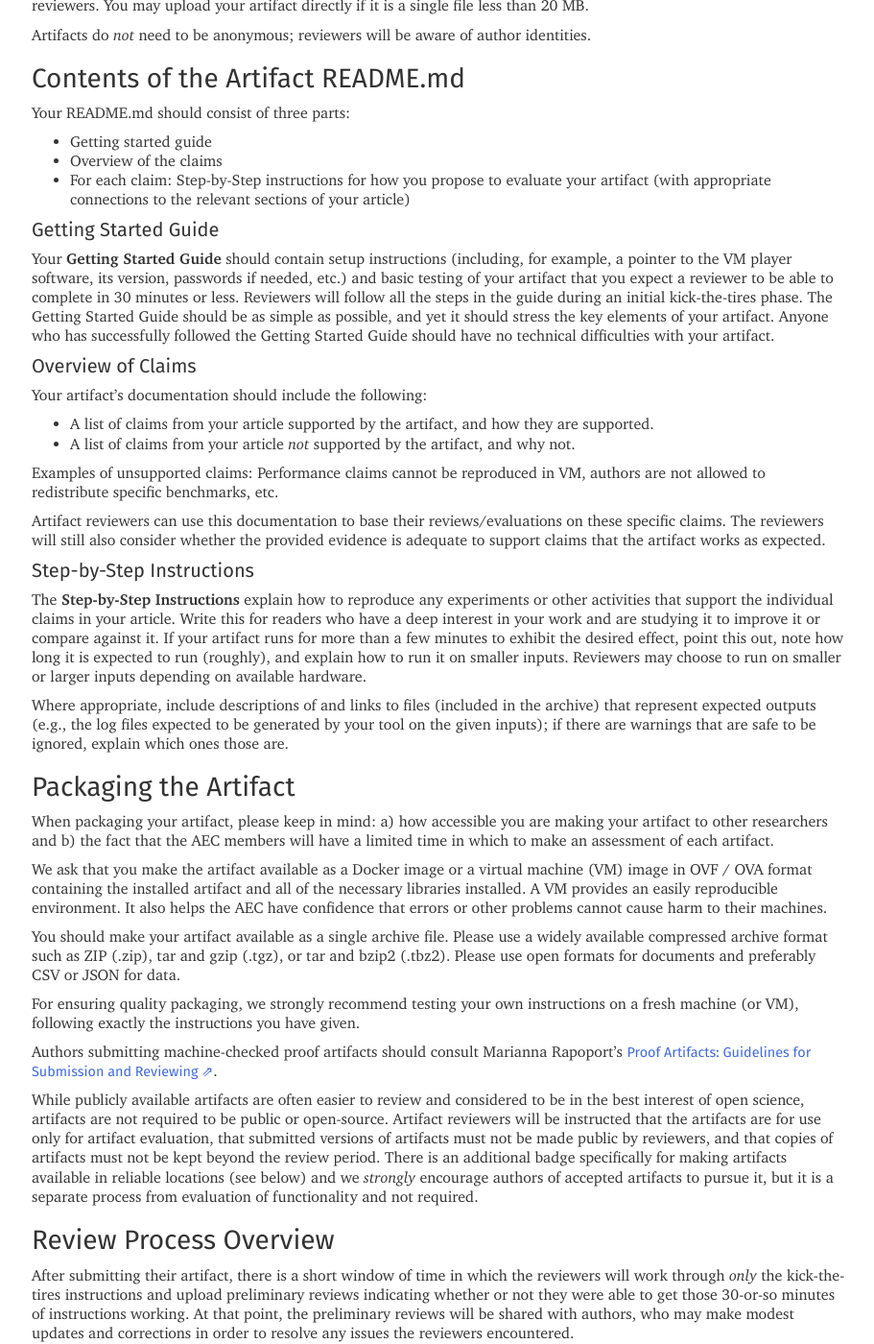
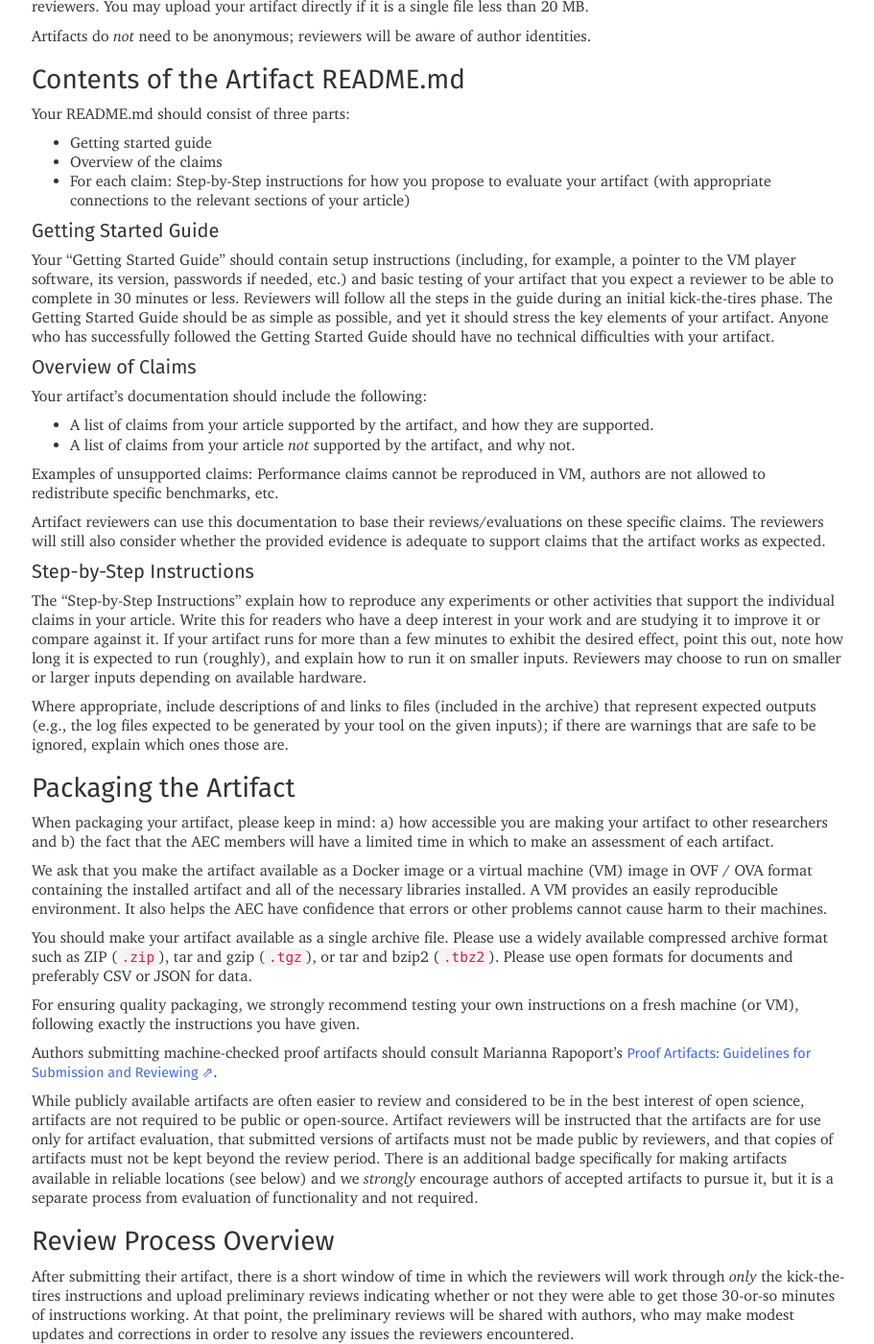
Before and after one commit to programming-journal/programming-journal.github.io, a Jekyll site: the page built from cfa/index.markdown, in a window 1280 px wide and 1400 px high, scrolled down 1514 px. Shown: the whole window at 96% size, without its empty margins (37-948 px from the left). Built offline with Jekyll 4.4.1, drawn with Linux system fonts in a browser that asks for light colours; some of the changed text lies outside the part shown.

```diff
--- a/cfa/index.markdown
+++ b/cfa/index.markdown
@@ -13,7 +13,7 @@ Submissions to AE are voluntary. Articles evaluated positively in the AE process
 If authors agree to make their artifacts publicly available, we will publish and archive the artifact alongside their article via Zenodo as part of the [Zenodo ‹Programming› community](https://zenodo.org/communities/programming/).
 Articles will include references to their artifacts and artifacts references to the corresponding articles.
 
-Three badges are available, based on the [ACM artifact reviewing badges](https://www.acm.org/publications/policies/artifact-review-and-badging-current): functional, reusable, and available (details below).
+Three badges are available, based on the [ACM artifact reviewing badges](https://www.acm.org/publications/policies/artifact-review-and-badging-current): _Functional_, _Reusable_, and _Available_ (details below).
 
 ### Important Dates
 
@@ -60,7 +60,7 @@ Your submission should consist of three parts:
     *   a single file containing the artifact (recommended) or
     *   the address of a public source control repository,
 3.  a hash certifying the version of the artifact at submission time, either
-    *   an sha256 hash of the single file (use the sha256sum command-line tool to generate the hash) or
+    *   an sha256 hash of the single file (use the `sha256sum` command-line tool to generate the hash) or
     *   the _full_ commit hash for the repository (e.g., from `git reflog --no-abbrev`)
 
 The URL must be a public Google Drive, Dropbox, GitHub, Bitbucket, or GitLab URL, to help protect the anonymity of the reviewers. You may upload your artifact directly if it is a single file less than 20 MB.
@@ -77,7 +77,7 @@ Your README.md should consist of three parts:
 
 #### Getting Started Guide
 
-Your **Getting Started Guide** should contain setup instructions (including, for example, a pointer to the VM player software, its version, passwords if needed, etc.) and basic testing of your artifact that you expect a reviewer to be able to complete in 30 minutes or less. Reviewers will follow all the steps in the guide during an initial kick-the-tires phase. The Getting Started Guide should be as simple as possible, and yet it should stress the key elements of your artifact. Anyone who has successfully followed the Getting Started Guide should have no technical difficulties with your artifact.
+Your "Getting Started Guide" should contain setup instructions (including, for example, a pointer to the VM player software, its version, passwords if needed, etc.) and basic testing of your artifact that you expect a reviewer to be able to complete in 30 minutes or less. Reviewers will follow all the steps in the guide during an initial kick-the-tires phase. The Getting Started Guide should be as simple as possible, and yet it should stress the key elements of your artifact. Anyone who has successfully followed the Getting Started Guide should have no technical difficulties with your artifact.
 
 #### Overview of Claims
 
@@ -91,7 +91,7 @@ Examples of unsupported claims: Performance claims cannot be reproduced in VM, a
 Artifact reviewers can use this documentation to base their reviews/evaluations on these specific claims. The reviewers will still also consider whether the provided evidence is adequate to support claims that the artifact works as expected.
 
 #### Step-by-Step Instructions
-The **Step-by-Step Instructions** explain how to reproduce any experiments or other activities that support the individual claims in your article. Write this for readers who have a deep interest in your work and are studying it to improve it or compare against it. If your artifact runs for more than a few minutes to exhibit the desired effect, point this out, note how long it is expected to run (roughly), and explain how to run it on smaller inputs. Reviewers may choose to run on smaller or larger inputs depending on available hardware.
+The "Step-by-Step Instructions" explain how to reproduce any experiments or other activities that support the individual claims in your article. Write this for readers who have a deep interest in your work and are studying it to improve it or compare against it. If your artifact runs for more than a few minutes to exhibit the desired effect, point this out, note how long it is expected to run (roughly), and explain how to run it on smaller inputs. Reviewers may choose to run on smaller or larger inputs depending on available hardware.
 
 Where appropriate, include descriptions of and links to files (included in the archive) that represent expected outputs (e.g., the log files expected to be generated by your tool on the given inputs); if there are warnings that are safe to be ignored, explain which ones those are.
 
@@ -101,7 +101,7 @@ When packaging your artifact, please keep in mind: a) how accessible you are mak
 
 We ask that you make the artifact available as a Docker image or a virtual machine (VM) image in OVF / OVA format containing the installed artifact and all of the necessary libraries installed. A VM provides an easily reproducible environment. It also helps the AEC have confidence that errors or other problems cannot cause harm to their machines.
 
-You should make your artifact available as a single archive file. Please use a widely available compressed archive format such as ZIP (.zip), tar and gzip (.tgz), or tar and bzip2 (.tbz2). Please use open formats for documents and preferably CSV or JSON for data.
+You should make your artifact available as a single archive file. Please use a widely available compressed archive format such as ZIP (`.zip`), tar and gzip (`.tgz`), or tar and bzip2 (`.tbz2`). Please use open formats for documents and preferably CSV or JSON for data.
 
 For ensuring quality packaging, we strongly recommend testing your own instructions on a fresh machine (or VM), following exactly the instructions you have given.
 
```
